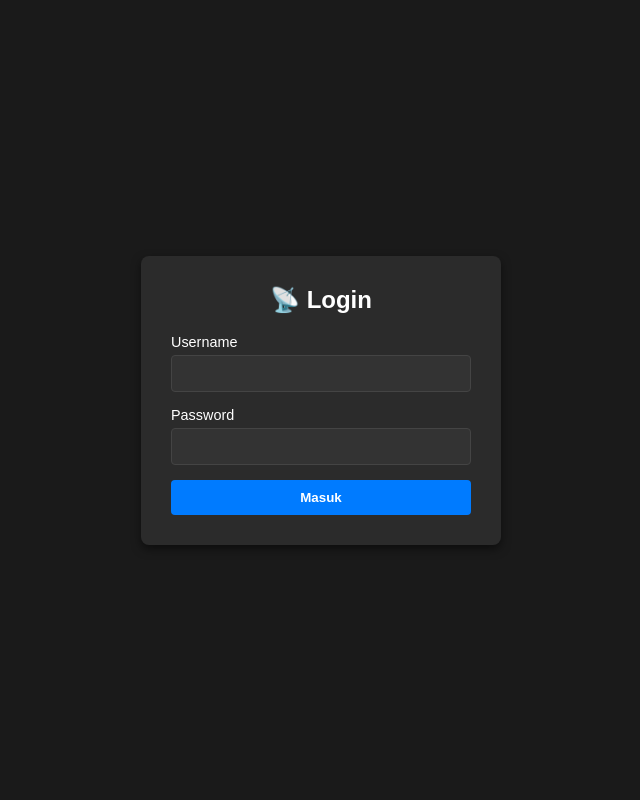
After one commit to ymrna/monitoringcoverage, a FastAPI app: template app/templates/login.html in a window 1280 px wide. The commit adds this page. Shown: the whole page, without its empty margins (319-959 px from the left). Run offline with FastAPI, Linux system fonts and the light colour scheme; the template is opened without the code that fills it, so the values that code supplies are empty; some libraries are stand-ins or nearby versions.

Commit message:
update login page n export file

```diff
--- a/app/main.py
+++ b/app/main.py
@@ -1,8 +1,9 @@
-from fastapi import FastAPI, Request, HTTPException, Depends
-from fastapi.responses import HTMLResponse
+from fastapi import FastAPI, Request, HTTPException, Depends, Form, status
+from fastapi.responses import HTMLResponse, RedirectResponse
 from fastapi.staticfiles import StaticFiles
 from fastapi.templating import Jinja2Templates
 from fastapi.middleware.cors import CORSMiddleware
+from starlette.middleware.sessions import SessionMiddleware
 from sqlalchemy import create_engine
 from sqlalchemy.orm import sessionmaker, Session
 import os
@@ -12,12 +13,19 @@ from app.optimizer import cluster_points
 
 app = FastAPI(title="SFR Coverage Optimizer")
 
+# ✅ Kunci Rahasia Session (bisa diatur dari Environment Render)
+SECRET_KEY = os.getenv("SECRET_KEY", "super-secret-key-change-this")
+app.add_middleware(SessionMiddleware, secret_key=SECRET_KEY)
+
+# ✅ Username & Password Default (dapat diubah via Environment Variable Render)
+ADMIN_USERNAME = os.getenv("APP_USER", "admin")
+ADMIN_PASSWORD = os.getenv("APP_PASS", "admin123")
+
 BASE_DIR = os.path.dirname(os.path.abspath(__file__))
 
 # Database Setup
 DATABASE_URL = os.getenv("DATABASE_URL", "sqlite:///./local.db")
 
-# ✅ Force driver postgresql+psycopg2 agar tidak error ModulenotFoundError 'psycopg'
 if DATABASE_URL.startswith("postgres://"):
     DATABASE_URL = DATABASE_URL.replace("postgres://", "postgresql+psycopg2://", 1)
 elif DATABASE_URL.startswith("postgresql://") and not DATABASE_URL.startswith("postgresql+psycopg2://"):
@@ -26,7 +34,6 @@ elif DATABASE_URL.startswith("postgresql://") and not DATABASE_URL.startswith("p
 engine = create_engine(DATABASE_URL)
 SessionLocal = sessionmaker(autocommit=False, autoflush=False, bind=engine)
 
-# Auto-create table di PostgreSQL / SQLite saat app start
 Base.metadata.create_all(bind=engine)
 
 def get_db():
@@ -35,6 +42,13 @@ def get_db():
         yield db
     finally:
         db.close()
+
+# Middleware Pengecekan Login
+def verify_login(request: Request):
+    user = request.session.get("user")
+    if not user:
+        raise HTTPException(status_code=status.HTTP_307_TEMPORARY_REDIRECT, headers={"Location": "/login"})
+    return user
 
 # Static & Templates Setup
 app.mount(
@@ -47,7 +61,6 @@ templates = Jinja2Templates(
     directory=os.path.join(BASE_DIR, "templates")
 )
 
-# CORS Middleware
 app.add_middleware(
     CORSMiddleware,
     allow_origins=["*"],
@@ -56,22 +69,54 @@ app.add_middleware(
     allow_headers=["*"],
 )
 
+# ================= AUTH ENDPOINTS =================
+
+@app.get("/login", response_class=HTMLResponse)
+def login_page(request: Request):
+    if request.session.get("user"):
+        return RedirectResponse(url="/", status_code=303)
+    return templates.TemplateResponse(request=request, name="login.html")
+
+@app.post("/login")
+def login_action(request: Request, username: str = Form(...), password: str = Form(...)):
+    if username == ADMIN_USERNAME and password == ADMIN_PASSWORD:
+        request.session["user"] = username
+        return RedirectResponse(url="/", status_code=303)
+    return templates.TemplateResponse(
+        request=request,
+        name="login.html",
+        context={"error": "Username atau Password salah!"}
+    )
+
+@app.get("/logout")
+def logout(request: Request):
+    request.session.clear()
+    return RedirectResponse(url="/login", status_code=303)
+
+# ================= PROTECTED APP ENDPOINTS =================
+
 @app.get("/", response_class=HTMLResponse)
 def home(request: Request):
+    if not request.session.get("user"):
+        return RedirectResponse(url="/login", status_code=303)
     return templates.TemplateResponse(
         request=request,
         name="index.html"
     )
 
 @app.post("/optimize")
-def optimize(data: Points):
+def optimize(data: Points, request: Request):
+    if not request.session.get("user"):
+        raise HTTPException(status_code=401, detail="Unauthorized")
     centers = cluster_points(data.locations)
     return {"recommended_points": centers}
 
-# ================= DATABASE ENDPOINTS =================
+# ================= PROTECTED DATABASE ENDPOINTS =================
 
 @app.get("/api/history")
-def get_history(db: Session = Depends(get_db)):
+def get_history(request: Request, db: Session = Depends(get_db)):
+    if not request.session.get("user"):
+        raise HTTPException(status_code=401, detail="Unauthorized")
     records = db.query(CoverageHistory).order_by(CoverageHistory.id.desc()).all()
     return [
         {
@@ -84,7 +129,9 @@ def get_history(db: Session = Depends(get_db)):
     ]
 
 @app.post("/api/history")
-def create_history(item: HistoryCreate, db: Session = Depends(get_db)):
+def create_history(item: HistoryCreate, request: Request, db: Session = Depends(get_db)):
+    if not request.session.get("user"):
+        raise HTTPException(status_code=401, detail="Unauthorized")
     record = CoverageHistory(
         nama=item.nama,
         tanggal=item.tanggal,
@@ -97,7 +144,9 @@ def create_history(item: HistoryCreate, db: Session = Depends(get_db)):
     return {"status": "success", "id": record.id}
 
 @app.delete("/api/history/{history_id}")
-def delete_history(history_id: int, db: Session = Depends(get_db)):
+def delete_history(history_id: int, request: Request, db: Session = Depends(get_db)):
+    if not request.session.get("user"):
+        raise HTTPException(status_code=401, detail="Unauthorized")
     record = db.query(CoverageHistory).filter(CoverageHistory.id == history_id).first()
     if not record:
         raise HTTPException(status_code=404, detail="Item not found")
--- a/app/templates/index.html
+++ b/app/templates/index.html
@@ -25,6 +25,11 @@
    <p id="btnExport" class="export-btn">
     📊 Export Excel
    </p>
+
+   <!-- ✅ Tombol Logout -->
+   <a href="/logout" class="download-btn" style="background-color: #dc3545; margin-left: 10px; text-decoration: none;">
+    🚪 Logout
+   </a>
 
 </div>
 
--- /dev/null
+++ b/app/templates/login.html
@@ -0,0 +1,89 @@
+<!DOCTYPE html>
+<html lang="id">
+<head>
+    <meta charset="UTF-8">
+    <meta name="viewport" content="width=device-width, initial-scale=1.0">
+    <title>Login - Monitoring Coverage</title>
+    <style>
+        body {
+            font-family: Arial, sans-serif;
+            background-color: #1a1a1a;
+            color: #fff;
+            display: flex;
+            justify-content: center;
+            align-items: center;
+            height: 100vh;
+            margin: 0;
+        }
+        .login-card {
+            background-color: #2b2b2b;
+            padding: 30px;
+            border-radius: 8px;
+            box-shadow: 0 4px 10px rgba(0,0,0,0.5);
+            width: 300px;
+        }
+        .login-card h2 {
+            margin-top: 0;
+            text-align: center;
+            margin-bottom: 20px;
+        }
+        .form-group {
+            margin-bottom: 15px;
+        }
+        .form-group label {
+            display: block;
+            margin-bottom: 5px;
+            font-size: 0.9em;
+        }
+        .form-group input {
+            width: 100%;
+            padding: 10px;
+            box-sizing: border-box;
+            border: 1px solid #444;
+            border-radius: 4px;
+            background-color: #333;
+            color: #fff;
+        }
+        .btn-login {
+            width: 100%;
+            padding: 10px;
+            background-color: #007bff;
+            border: none;
+            border-radius: 4px;
+            color: white;
+            font-weight: bold;
+            cursor: pointer;
+        }
+        .btn-login:hover {
+            background-color: #0056b3;
+        }
+        .error-msg {
+            color: #ff6b6b;
+            font-size: 0.85em;
+            margin-bottom: 15px;
+            text-align: center;
+        }
+    </style>
+</head>
+<body>
+
+<div class="login-card">
+    <h2>📡 Login</h2>
+    {% if error %}
+        <div class="error-msg">{{ error }}</div>
+    {% endif %}
+    <form action="/login" method="post">
+        <div class="form-group">
+            <label for="username">Username</label>
+            <input type="text" id="username" name="username" required autocomplete="off">
+        </div>
+        <div class="form-group">
+            <label for="password">Password</label>
+            <input type="password" id="password" name="password" required>
+        </div>
+        <button type="submit" class="btn-login">Masuk</button>
+    </form>
+</div>
+
+</body>
+</html>
--- a/requirements.txt
+++ b/requirements.txt
@@ -11,3 +11,4 @@ gunicorn
 psycopg2-binary
 psycopg
 sqlalchemy
+itsdangerous
```
Also changed, not shown: app/static/app.js (+29 -34 lines).
